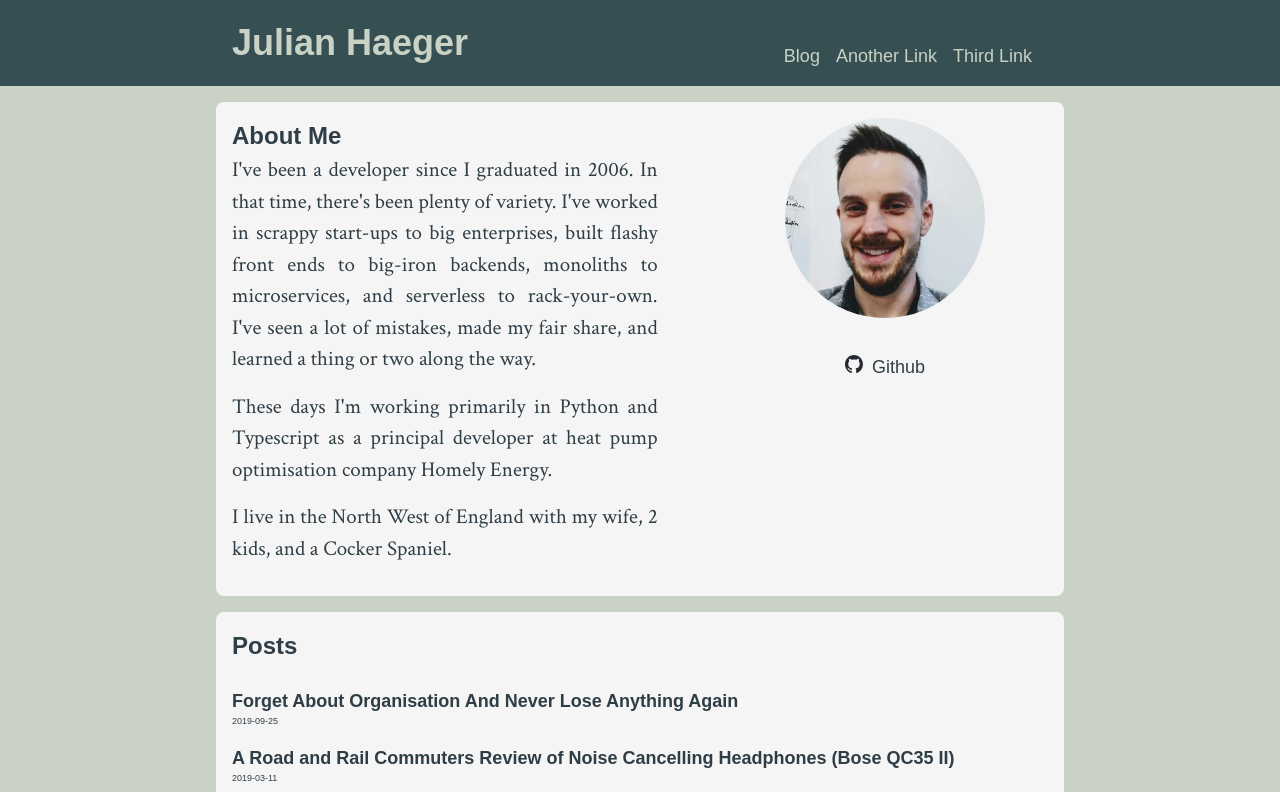
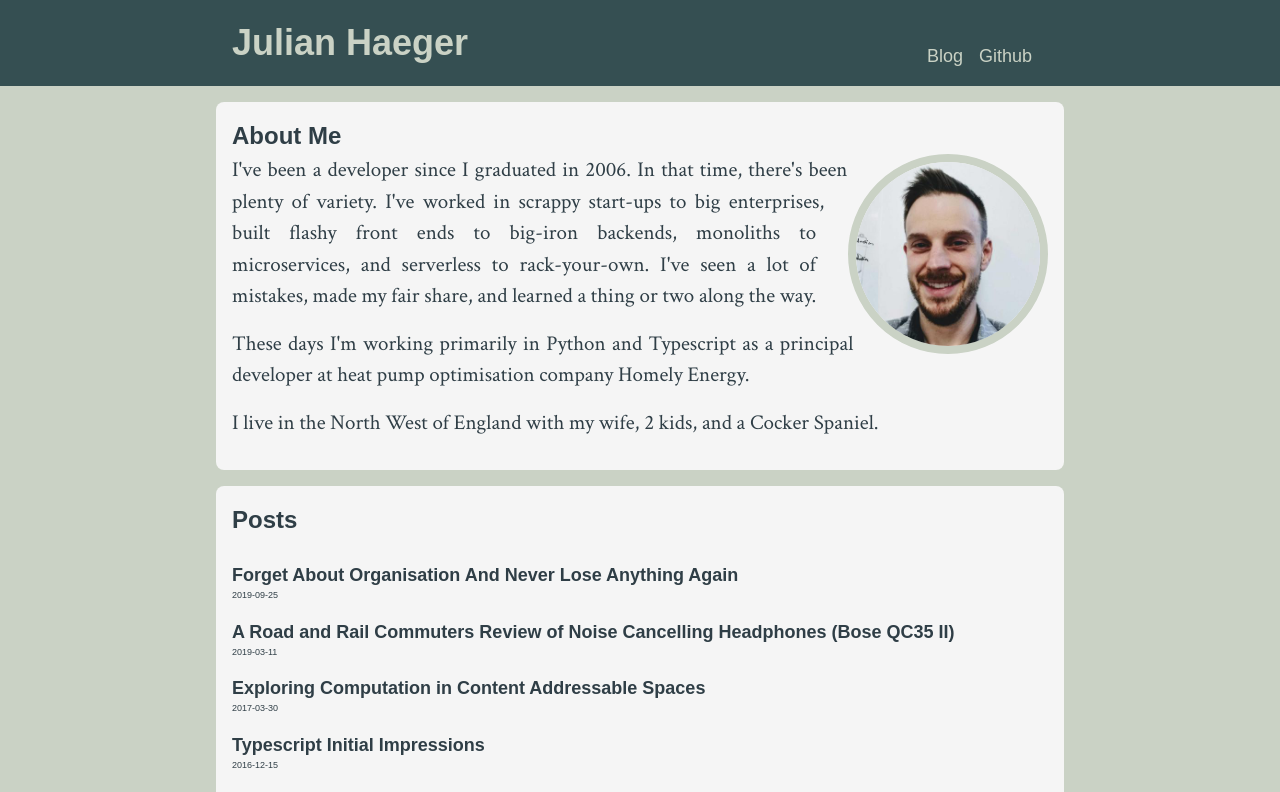
Before and after one commit to Foo42/next-blog, a Next.js app: page / in a window 1280 px wide. Shown: the top 792 px of the page. Built offline with nearby package versions, Linux system fonts and the light colour scheme.

Commit message:
Float profile picture in AboutMe text

```diff
--- a/src/app/(index)/page.tsx
+++ b/src/app/(index)/page.tsx
@@ -19,16 +19,6 @@ export default async function Home() {
         <div style={{flex: 1}}>
           <AboutMe/>
         </div>
-        <div>
-          <div className={styles.profilePictureWrapper} >
-            <ProfilePic/>
-          </div>
-          <div>
-            <ul className='plain' style={{textAlign: 'center', paddingTop: '2em'}}>
-                <li><Image className='inline-icon' style={{marginInlineEnd: '0.5em'}} alt='github icon' src={githubIcon}/><Link href='https://github.com/Foo42'>Github</Link></li>
-            </ul>
-          </div>
-        </div>
       </section>
 
       <section className='card'>
--- a/src/app/(index)/style.module.css
+++ b/src/app/(index)/style.module.css
@@ -1,33 +1,8 @@
 section.about_me {
-  display: flex;
-  flex-direction: column;
-  gap: 4rem;
 }
 
-section.about_me > div:has( :global(img.profile_picture) ) {
-  display: flex;
-  flex-direction: row;
-  justify-content: space-between;
-}
 
 div.profilePictureWrapper {
   display: flex;
   justify-content: flex-start;
 }
-
-/* Non mobile */
-@media(min-width: 40rem) {
-  section.about_me {
-    flex-direction: row;
-  }
-
-  section.about_me > div:has( :global(img.profile_picture) ) {
-    width: 40%;
-    flex-direction: column;
-    justify-content: flex-start;
-  }
-
-  div.profilePictureWrapper {
-    justify-content: center;
-  }
-}
--- a/src/app/layout.tsx
+++ b/src/app/layout.tsx
@@ -32,10 +32,7 @@ function RootLayout({children}: PropsWithChildren<{}>){
                   <Link href="/posts">Blog</Link>
                 </li>
                 <li>
-                  Another Link
-                </li>
-                <li>
-                  Third Link
+                  <Link href="https://github.com/foo42">Github</Link>
                 </li>
               </ul>
             </nav>
--- a/src/components/AboutMe.tsx
+++ b/src/components/AboutMe.tsx
@@ -1,5 +1,6 @@
 import React from 'react'
 import { Markdown } from '@/components/markdown'
+import { ProfilePic } from './ProfilePic'
 
 const aboutMeText = `I've been a developer since I graduated in 2006. In that time, there's been plenty of variety. I've worked in scrappy start-ups to big enterprises, built flashy front ends to big-iron backends, monoliths to microservices, and serverless to rack-your-own. I've seen a lot of mistakes, made my fair share, and learned a thing or two along the way.
 
@@ -12,6 +13,7 @@ export default function AboutMe() {
   return (
     <>
       <h3>About Me</h3>
+      <ProfilePic style={{float: 'right', display: 'inline-block', marginLeft: '2rem', border: '0.5rem solid rgb(var(--theme-very-light-green-rgb))'}}/>
       <Markdown markdown={aboutMeText} initialHeadingLevel={4} classNames={['pros']}/>
     </>
   )
--- a/src/components/ProfilePic.tsx
+++ b/src/components/ProfilePic.tsx
@@ -1,7 +1,7 @@
-import React from 'react'
+import React, { CSSProperties } from 'react'
 import profilePic from '../../public/profile-pic.jpg'
 import Image from 'next/image'
 
-export function ProfilePic() {
-  return <Image className='profile_picture' unoptimized={true} src={profilePic} style={{borderRadius: '50%', maxWidth: 'min(100%, 200px)', height: 'auto'}} alt='Photo of Julian Haeger'/>
+export function ProfilePic(props: {style?: CSSProperties}) {
+  return <Image className='profile_picture' unoptimized={true} src={profilePic} style={{borderRadius: '50%', maxWidth: 'min(100%, 200px)', height: 'auto', shapeOutside: 'margin-box', ...props.style}} alt='Photo of Julian Haeger'/>
 }
```
